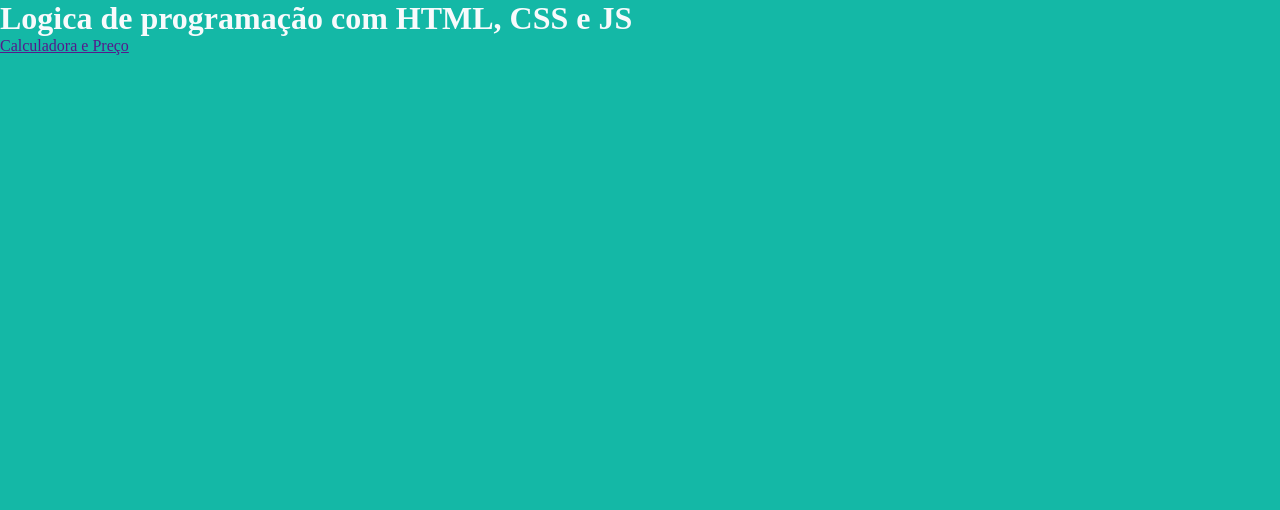
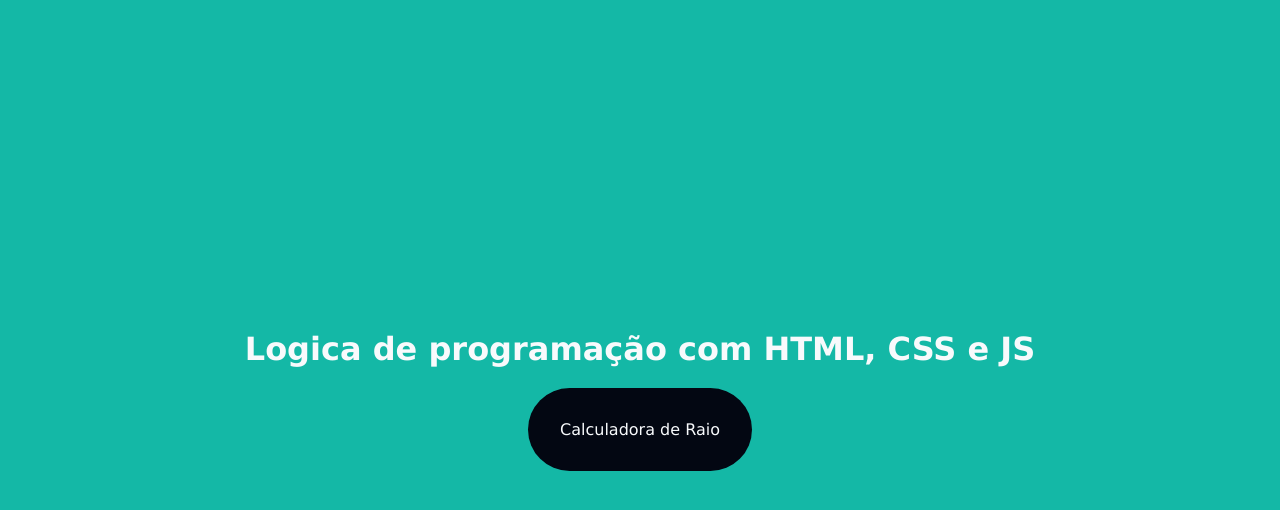
Before and after one commit to ingridramalho/atividade-11, a plain HTML site: page index.html in a window 1280 px wide. Drawn offline with Linux system fonts and the light colour scheme.

Commit message:
feat: criação da página da calculadora de raio

```diff
--- a/index.html
+++ b/index.html
@@ -14,7 +14,7 @@
     <nav>
         <ul>
             <li>
-                <a href="">Calculadora e Preço</a>
+                <a href="./pages/calculadora-raio/calculadora-raio.html">Calculadora de Raio</a>
             </li>
         </ul>
     </nav>
--- a/style.css
+++ b/style.css
@@ -2,16 +2,42 @@
     margin: 0;
     padding: 0;
     box-sizing: border-box;
+    font-family: 'Lucida Sans', 'Lucida Sans Regular', 'Lucida Grande', 'Lucida Sans Unicode', Geneva, Verdana, sans-serif;
 }
 
 :root {
     --main-background: #14b8a6;
     --text-color: #f8fafc;
-
+    --nav-background: #030712;
 }
 
 body{
    background: var(--main-background);
    color: var(--text-color);
+   height: 100svh;
+   display: flex;
+   justify-content: center;
+   align-items: center;
+   flex-direction: column;
+   gap: 20px 5px;
+}
 
+nav{
+    background: var(--nav-background);
+    width: fit-content;
+    padding: 2rem;
+    border-radius: 3rem;
 }
+
+nav ul {
+    list-style: none;
+}
+
+nav a {
+    text-decoration: none;
+    color: var(--text-color);
+}
+
+a:hover{
+    color: #14b8a6;
+}
```
Also changed, not shown: pages/calculadora-raio/calculadora-raio.html (added, +24 -0 lines), pages/calculadora-raio/calculadora-raio.css (added), pages/calculadora-raio/calculadora-raio.js (added).
